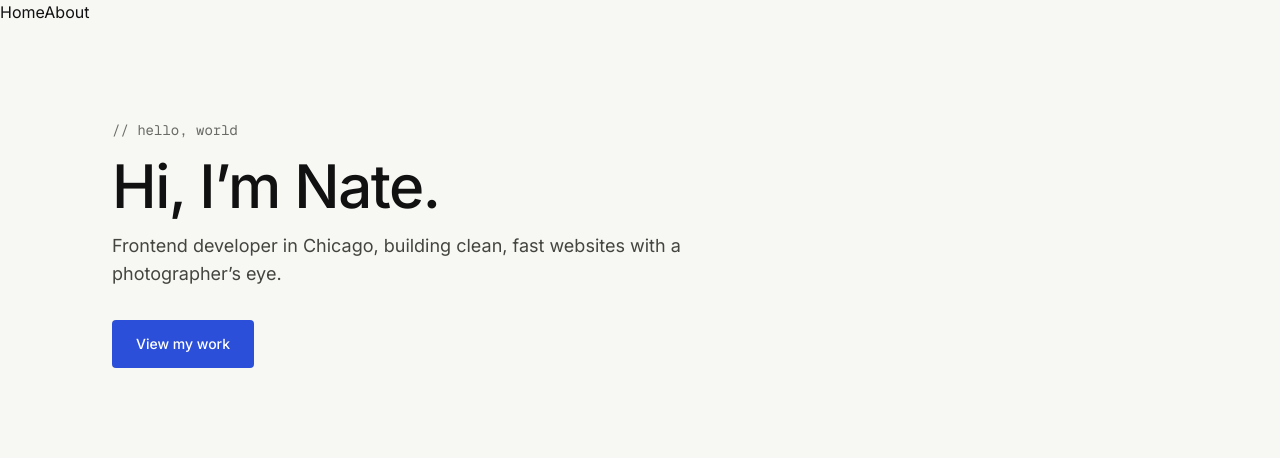
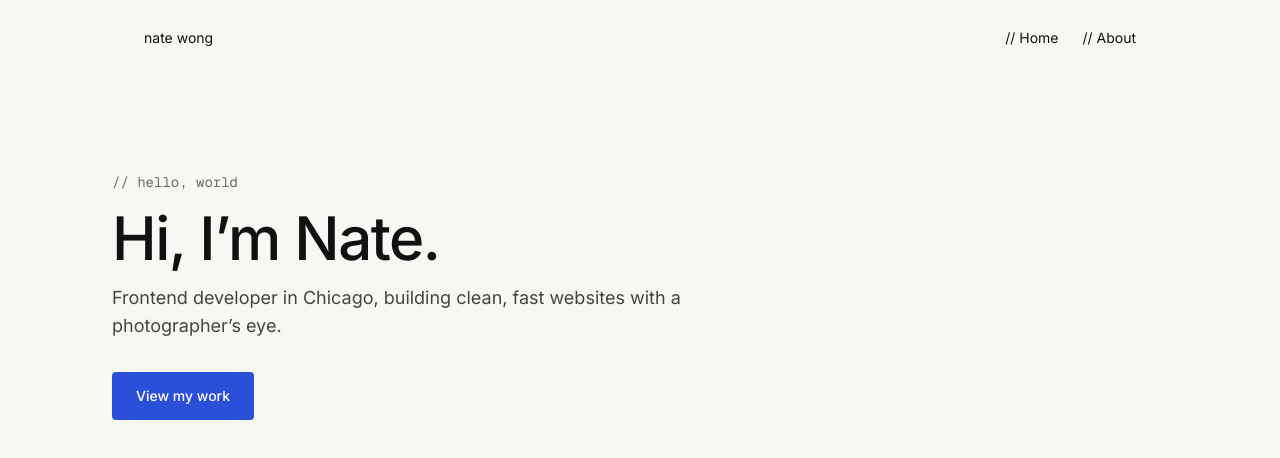
Before and after one commit to nlwong168/natewong.dev, a Next.js app: page / in a window 1280 px wide. Shown: the top 458 px of the page. Built offline with nearby package versions, Linux system fonts and the light colour scheme.

Commit message:
Adding in header and styles

```diff
--- /dev/null
+++ b/app/components/container.tsx
@@ -0,0 +1,3 @@
+export default function Container({ children }: { children: React.ReactNode }) {
+  return <div className="mx-auto max-w-[1120px] px-8">{children}</div>;
+}
--- a/app/components/navbar.tsx
+++ b/app/components/navbar.tsx
@@ -1,10 +1,18 @@
 import Link from "next/link";
+import Container from "@/app/components/container";
 
 export default function Navbar() {
   return (
-    <nav>
-      <Link href="/">Home</Link>
-      <Link href="/about">About</Link>
-    </nav>
+    <header>
+      <Container>
+        <div className="flex justify-between py-7 px-8">
+          <h1 className="text-sm">nate wong</h1>
+          <nav className="grid grid-flow-col gap-6 text-sm">
+            <Link href="/">// Home</Link>
+            <Link href="/about">// About</Link>
+          </nav>
+        </div>
+      </Container>
+    </header>
   );
 }
--- a/app/globals.css
+++ b/app/globals.css
@@ -10,6 +10,7 @@
   --color-ink-soft: #45453f;
   --color-ink: #111111;
   --color-accent: #2b4fd9;
+  --container-site: 70rem;
 }
 
 /* Fonts (loaded in layout.tsx) */
```
